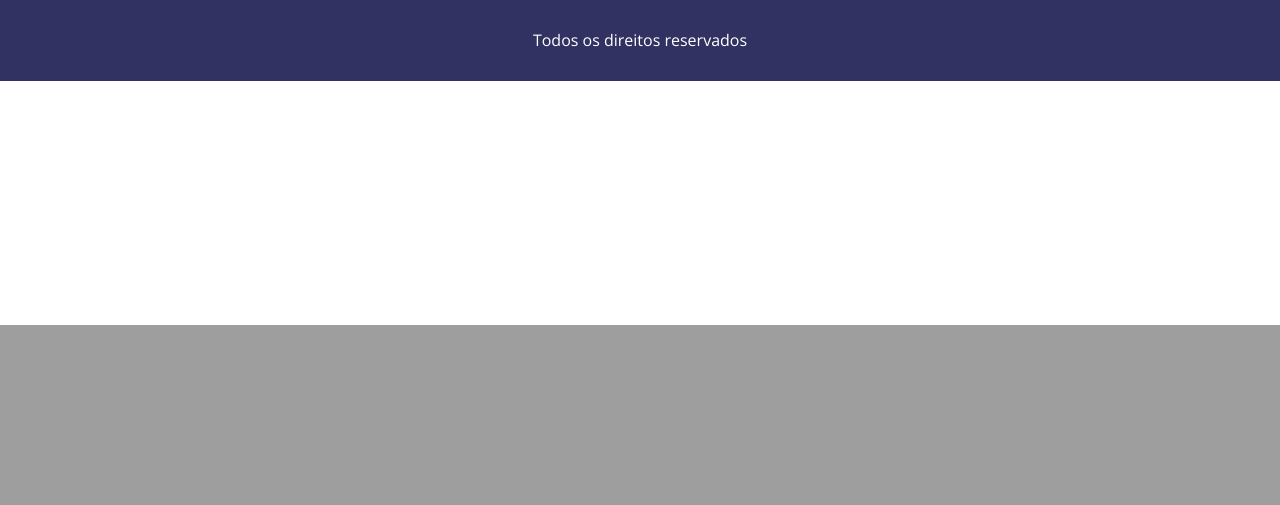
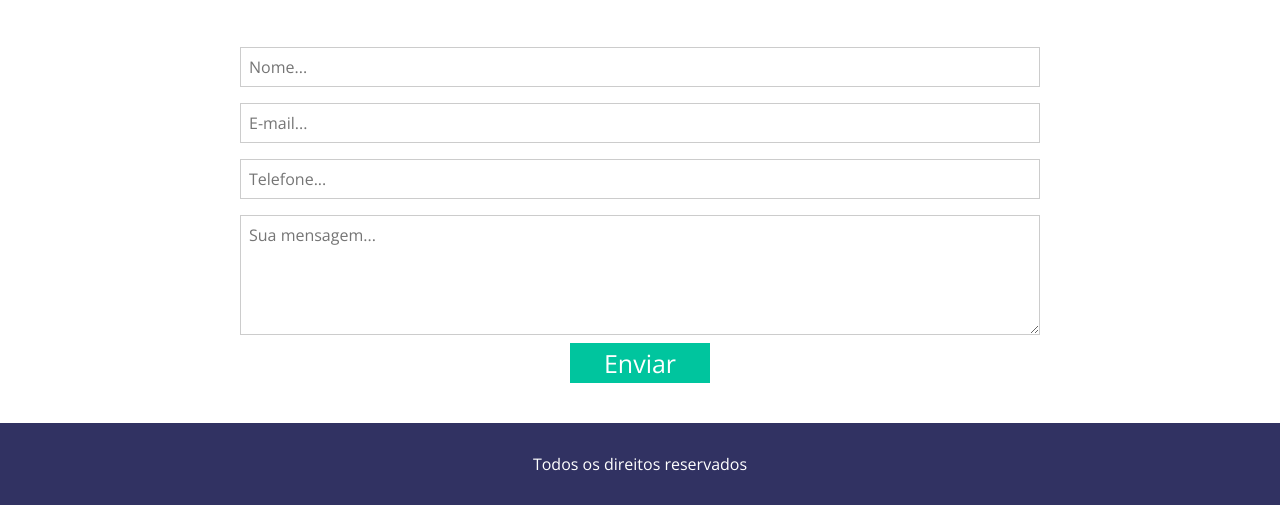
Before and after one commit to ariellopesdev/my-website, a PHP site: page /my-website/index.php?url=contato in a window 1280 px wide. Shown: the part 475-980 px from the top of the page. Before the commit the page ends 800 px from the top, so only its background shows below. Run offline with PHP 8.4, Linux system fonts and the light colour scheme; some libraries are stand-ins or nearby versions.

Commit message:
More JS and PHP

```diff
--- a/JS/initMap.js
+++ /dev/null
@@ -1,78 +0,0 @@
-$(function () {
-
-    var map;
-
-    function initialize() {
-
-        var mapProp = {
-            center: new google.maps.LatLng(-25.43218129245027, -49.260719012924085),//onde deseja que o map comece
-            zoom: 14,
-            scrollwheel: false,
-            styles: [{
-                stylers: [{
-                    saturation: -100
-                }]
-            }],
-            mapTypeId: google.maps.MapTypeId.ROADMAP
-        };
-
-        map = new google.maps.Map(document.getElementById("map"), mapProp);
-    }
-
-    function addMarker(lat, long, icon, content, showInfoWindow, openInfoWindow) {
-        var myLatLng = { lat: lat, lng: long };
-
-        if (icon === '') {
-            var marker = new google.maps.Marker({
-                position: myLatLng,
-                map: map,
-                icon: icon
-            });
-        } else {
-            var marker = new google.maps.Marker({
-                position: myLatLng,
-                map: map,
-                icon: icon
-            });
-        }
-
-        var infoWindow = new google.maps.InfoWindow({
-            content: content,
-            maxWidth: 200
-        });
-
-        google.maps.event.addListener(infoWindow, 'domready', function () {
-
-            // Reference to the DIV which receives the contents of the infowindow using jQuery
-            var iwOuter = $('.gm-style-iw');
-
-            /* The DIV we want to change is above the .gm-style-iw DIV.
-             * So, we use jQuery and create a iwBackground variable,
-             * and took advantage of the existing reference to .gm-style-iw for the previous DIV with .prev().
-             */
-            var iwBackground = iwOuter.prev();
-
-            // Remove the background shadow DIV
-            iwBackground.children(':nth-child(2)').css({ 'background': 'rgb(255,255,255)' }).css({ 'border-radius': '0px' });
-
-            // Remove the white background DIV
-            iwBackground.children(':nth-child(4)').css({ 'background': 'rgb(255,255,255)' }).css({ 'border-radius': '0px' });
-
-            // Moves the shadow of the arrow 76px to the left margin
-            iwBackground.children(':nth-child(1)').attr('style', function (i, s) { return s + 'display:none;' });
-
-            // Moves the arrow 76px to the left margin
-            iwBackground.children(':nth-child(3)').attr('style', function (i, s) { return s + 'display:none;' });
-
-        });
-        if (showInfoWindow == undefined) {
-            google.maps.event.addListener(marker, 'click', function () {
-                infoWindow.open(map, marker);
-            });
-        } else if (openInfoWindow == true) {
-            infoWindow.open(map, marker);
-        }
-    }
-    initialize();
-    addMarker(-25.43218129245027, -49.260719012924085, '', "Minha casa", false, true);
-})
--- a/JS/scripts.js
+++ b/JS/scripts.js
@@ -32,6 +32,12 @@ $(function(){
             icone.addClass('fa-bars');
             listaMenu.slideToggle();
         }
-
     })
+    if($('target').length > 0)
+        {
+            //O elemento existe, portanto precisamos dar o scroll em algum elemento.
+            var elemento = '#'+$('target').attr('target');
+            var divScroll = $(elemento).offset().top;
+            $('html,body').animate({scrollTop:divScroll},2000);
+        }
 })
--- a/estilo/style.css
+++ b/estilo/style.css
@@ -9,7 +9,6 @@
 
 html,
 body {
-    overflow-x: hidden;
     height: 100%;
 }
 
@@ -267,7 +266,9 @@ footer p {
     font-weight: 400;
     font-size: 16px;
 }
-
+body{
+    overflow-x: hidden;
+}
 section.erro-404 h2 {
     text-align: center;
     color: #444;
@@ -303,7 +304,40 @@ section.erro-404 a {
     width: 100%;
     height: 400px;
 }
-
+.contato-container{
+    padding: 40px 0;
+    text-align: center;
+}
+.contato-container input[type=text]{
+    margin: 8px 0;
+    width: 100%;
+    height: 40px;
+    border: 1px solid #ccc;
+    padding-left: 8px;
+    font-size: 16px;
+    max-width: 800px;
+    color: #444;
+}
+.contato-container textarea{
+    padding: 8px;
+    margin: 8px 0;
+    width: 100%;
+    height: 120px;
+    border: 1px solid #ccc;
+    padding-left: 8px;
+    font-size: 16px;
+    max-width: 800px;
+    color: #444;
+    resize: vertical;
+}
+.contato-container input[type=submit]{
+    background-color: #00c59e;
+    width: 140px;
+    height: 40px;
+    color: white;
+    cursor: pointer;
+    font-size: 25px;
+}
 /**media-query**/
 @media screen and (max-width: 768px) {
 
--- a/pages/contato.php
+++ b/pages/contato.php
@@ -1 +1,18 @@
-<div id="map"></div>
+<div id="map">
+    <iframe id="map" src="https://www.google.com/maps/embed?pb=!1m18!1m12!1m3!1d3603.17777802722!2d-49.262770385533514!3d-25.432319339211304!2m3!1f0!2f0!3f0!3m2!1i1024!2i768!4f13.1!3m3!1m2!1s0x94dce443de921fff%3A0xa8d46e21aa69ec74!2sR.%20Francisco%20Torres%2C%20545%20-%20Centro%2C%20Curitiba%20-%20PR%2C%2080060-130!5e0!3m2!1spt-BR!2sbr!4v1666573878051!5m2!1spt-BR!2sbr"></iframe>
+</div>
+<div class="contato-container">
+    <div class="center">
+        <form>
+            <input type="text" name="nome" placeholder="Nome...">
+            <div></div>
+            <input type="text" name="email" placeholder="E-mail...">
+            <div></div>
+            <input type="text" name="telefone" placeholder="Telefone...">
+            <div></div>
+            <textarea placeholder="Sua mensagem..." name="mensagem"></textarea>
+            <div></div>
+            <input type="submit" name="acao" value="Enviar">
+        </form>
+    </div><!--center-->
+</div><!--contato-container-->
--- a/pages/home.php
+++ b/pages/home.php
@@ -66,7 +66,7 @@
     <!--especialidades-->
     <section class="extras">
         <div class="center">
-            <div class="w50 left depoimentos-container">
+            <div id="depoimentos" class="w50 left depoimentos-container">
                 <h2 class="title">Depoimentos dos nossos clientes</h2>
                 <div class="depoimento-single">
                     <p class="depoimento-descricao">Lorem ipsum dolor sit amet consectetur, adipisicing elit. Tempore omnis recusandae inventore, voluptate perferendis molestiae vitae in ex debitis fuga vel blanditiis distinctio commodi sed unde sint, perspiciatis quae? Iure?</p>
@@ -91,7 +91,7 @@
                 <!--depoimento-single-->
             </div>
             <!--w50-->
-            <div class="w50 left servicos-container">
+            <div id="servicos" class="w50 left servicos-container">
                 <h2 class="title">Serviços</h2>
                 <div class="servicos">
                     <ul>
```
Also changed, not shown: index.php (+22 -12 lines).
